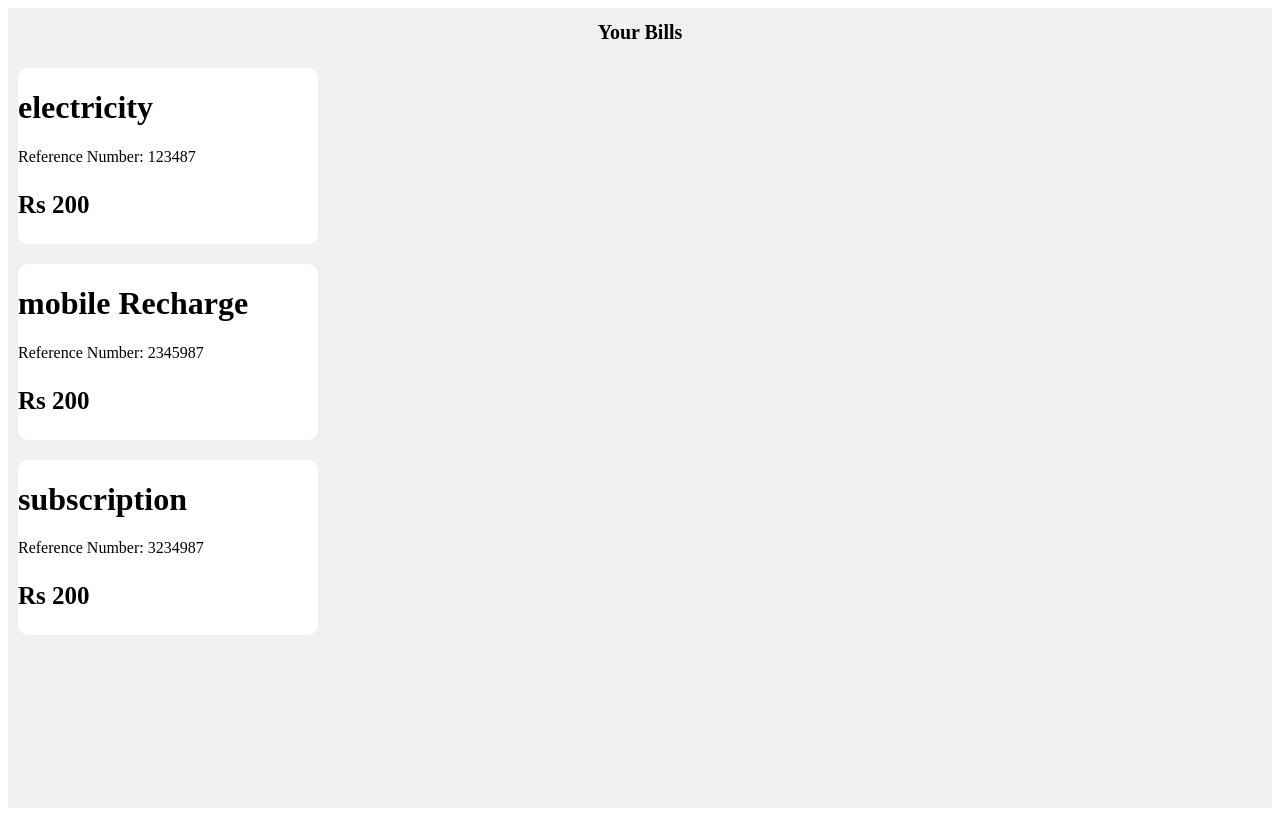
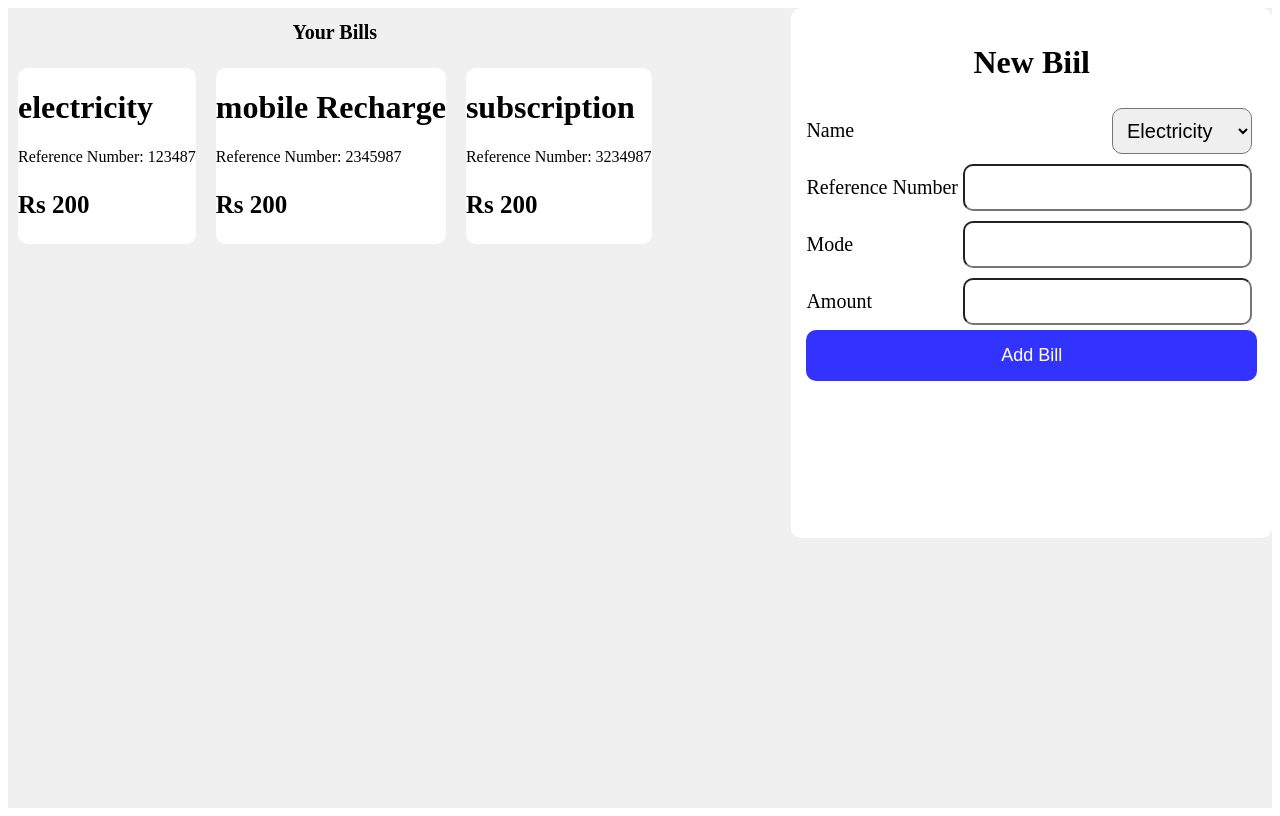
Before and after one commit to saisantosh005/novaApp, a React (Create React App) app: page / in a window 1280 px wide. Built offline with nearby package versions, Linux system fonts and the light colour scheme.

Commit message:
AddBillSectionCreated

```diff
--- /dev/null
+++ b/src/components/HomeRoute/AddBill/AddBill.js
@@ -0,0 +1,45 @@
+import { useState } from "react";
+import {
+  Label,
+  Input,
+  InputContainer,
+  Select,
+  MainContainer,
+  Heading,
+  Button,
+  ButtonContainer
+} from "./styledComponent";
+const category = ["Electricity", "Recharge", "credit Card"];
+const AddBill = () => {
+  const [details, setdetails] = useState({});
+  return (
+    <MainContainer>
+      <Heading>New Biil</Heading>
+      <InputContainer>
+        <Label>Name</Label>
+        <Select>
+          {category.map((item) => (
+            <option value={item}>{item}</option>
+          ))}
+        </Select>
+      </InputContainer>
+      <InputContainer>
+        <Label>Reference Number</Label>
+        <Input type="number" value={""} />
+      </InputContainer>
+      <InputContainer>
+        <Label>Mode</Label>
+        <Input type="text" value={""} />
+      </InputContainer>
+      <InputContainer>
+        <Label>Amount</Label>
+        <Input type="text" value={""} />
+      </InputContainer>
+      <ButtonContainer>
+        <Button>Add Bill</Button>
+      </ButtonContainer>
+    </MainContainer>
+  );
+};
+
+export default AddBill;
--- /dev/null
+++ b/src/components/HomeRoute/AddBill/styledComponent.js
@@ -0,0 +1,57 @@
+import styled from "styled-components";
+const MainContainer = styled.div`
+  background: white;
+  max-height: 500px;
+  border-radius: 10px;
+  padding: 15px;
+`;
+const Heading = styled.h1`
+  text-align: center;
+`;
+const InputContainer = styled.div`
+  display: flex;
+  justify-content: space-between;
+  align-items: center;
+  max-width: 500px;
+`;
+const Select = styled.select`
+  padding: 10px;
+  border-radius: 10px;
+  margin: 5px;
+  font-size: 20px;
+`;
+const Label = styled.label`
+  font-size: 20px;
+`;
+const Input = styled.input`
+  padding: 10px;
+  border-radius: 10px;
+  margin: 5px;
+  font-size: 20px;
+  /* flex-grow: 1; */
+`;
+
+const ButtonContainer = styled.div`
+  display: flex;
+  justify-content: center;
+  max-width: 500px;
+`;
+const Button = styled.button`
+  flex-grow: 1;
+  font-size: 18px;
+  border-radius: 10px;
+  background: #3333ff;
+  color: white;
+  border: none;
+  padding: 15px 12px;
+`;
+export {
+  MainContainer,
+  Heading,
+  InputContainer,
+  Select,
+  Label,
+  Input,
+  ButtonContainer,
+  Button
+};
--- a/src/components/HomeRoute/HomeRoute.js
+++ b/src/components/HomeRoute/HomeRoute.js
@@ -1,5 +1,11 @@
+import AddBill from "./AddBill/AddBill";
 import BillCard from "./BillCard/BillCard";
-import { Heading, MainDiv } from "./styledComponent";
+import {
+  BillListContainer,
+  Heading,
+  MainContainer,
+  MainDiv
+} from "./styledComponent";
 
 // const billsList = [
 //   {
@@ -52,12 +58,17 @@ const billsList = [
 
 const HomeRoute = () => {
   return (
+    <MainContainer>
       <MainDiv>
         <Heading>Your Bills</Heading>
+        <BillListContainer>
           {billsList.map((item) => (
             <BillCard details={item} />
           ))}
+        </BillListContainer>
       </MainDiv>
+      <AddBill />
+    </MainContainer>
   );
 };
 export default HomeRoute;
--- a/src/components/HomeRoute/styledComponent.js
+++ b/src/components/HomeRoute/styledComponent.js
@@ -1,14 +1,24 @@
 import styled from "styled-components";
 
+const MainContainer = styled.div`
+  background: #f0f0f0;
+  display: flex;
+  justify-content: space-between;
+  min-height: 100vh;
+`;
 const MainDiv = styled.div`
   background: #f0f0f0;
   display: flex;
   flex-direction: column;
-  min-height: 100vh;
+  flex-wrap: wrap;
+`;
+const BillListContainer = styled.div`
+  display: flex;
+  flex-wrap: wrap;
 `;
 const Heading = styled.h1`
   font-size: 20px;
   text-align: center;
 `;
 
-export { MainDiv, Heading };
+export { MainContainer, MainDiv, Heading, BillListContainer };
```
Lines whose indentation alone changed are shown as unchanged.
